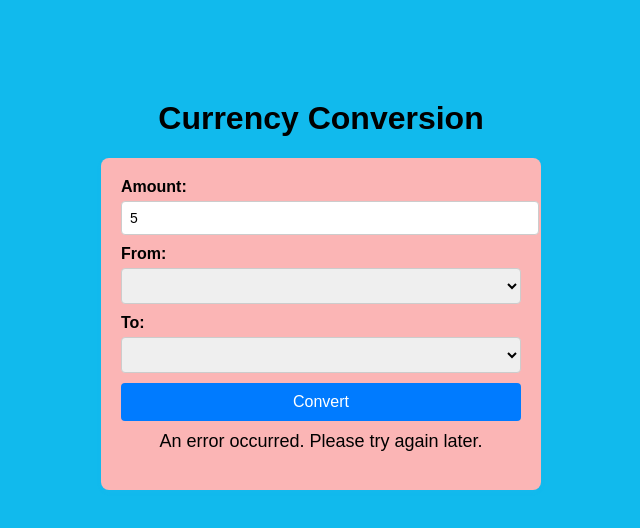
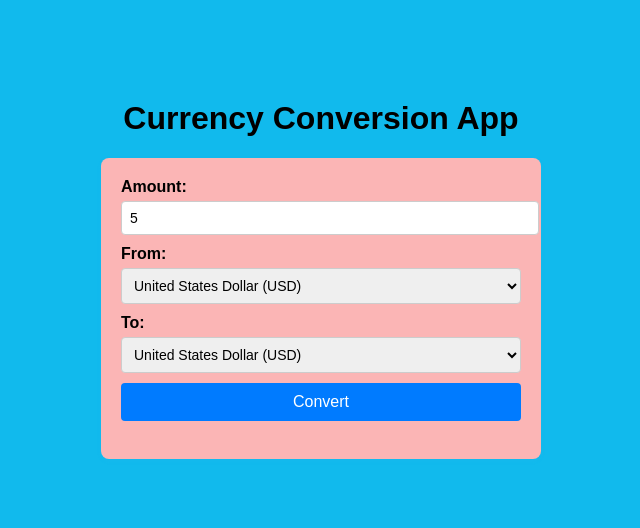
Before and after one commit to Ochan-LOKIDORMOI/alu_api_assign, a plain HTML site: page index.html in a window 1280 px wide. Both pictures are taken after typing "5" into the empty fields and a click on the button "Convert". Shown: the whole page, without its empty margins (319-959 px from the left). Drawn offline with Linux system fonts and the light colour scheme; no server answers.

Commit message:
Assignment

```diff
--- a/index.html
+++ b/index.html
@@ -7,19 +7,19 @@
     <title>Currency Conversion</title>
 </head>
 <body>
-    <h1>Currency Conversion</h1>
+    <h1>Currency Conversion App</h1>
     <div class="conversion-form">
         <label for="amount">Amount:</label>
         <input type="number" id="amount" placeholder="Enter amount">
 
         <label for="from">From:</label>
         <select id="from" class="currency-select">
-            <!--JavaScript -->
+            <!-- Options will be added using JavaScript -->
         </select>
 
         <label for="to">To:</label>
         <select id="to" class="currency-select">
-            <!--JavaScript -->
+            <!-- Options will be added using JavaScript -->
         </select>
 
         <button id="convertBtn">Convert</button>
--- a/script.js
+++ b/script.js
@@ -1,62 +1,51 @@
-document.addEventListener("DOMContentLoaded", () => {
-    const convertBtn = document.getElementById("convertBtn");
-    const resultElement = document.getElementById("result");
+document.addEventListener('DOMContentLoaded', () => {
+    const convertBtn = document.getElementById('convertBtn');
+    const resultElement = document.getElementById('result');
+    const fromSelect = document.getElementById('from');
+    const toSelect = document.getElementById('to');
+    const amountInput = document.getElementById('amount');
 
-    const currencyNames = {};
+    // "From" and "To" dropdowns with countries and their currencies
+    const countriesAndCurrencies = [
+        { code: 'USD', name: 'United States Dollar' },
+        { code: 'EUR', name: 'Euro' },
+        { code: 'GBP', name: 'British Pound Sterling' },
+        // more countries and currencies to be added....
+    ];
 
-    // Fetch currency data from REST Countries API
-    fetch("https://restcountries.com/v3.1/all")
-        .then(response => response.json())
-        .then(data => {
-            data.forEach(country => {
-                const currencies = country.currencies || {};
-                Object.keys(currencies).forEach(currencyCode => {
-                    const currencyName = currencies[currencyCode].name;
-                    currencyNames[currencyCode] = currencyName;
-                });
+    countriesAndCurrencies.forEach(country => {
+        const optionFrom = document.createElement('option');
+        optionFrom.value = country.code;
+        optionFrom.textContent = `${country.name} (${country.code})`;
+
+        const optionTo = document.createElement('option');
+        optionTo.value = country.code;
+        optionTo.textContent = `${country.name} (${country.code})`;
+
+        fromSelect.appendChild(optionFrom);
+        toSelect.appendChild(optionTo);
     });
 
-            //  'from' and 'to' dropdowns with currency options
-            populateDropdown("from", currencyNames);
-            populateDropdown("to", currencyNames);
-        })
-        .catch(error => {
-            console.error("Error fetching data:", error);
-        });
+    convertBtn.addEventListener('click', async () => {
+        const fromCurrency = fromSelect.value;
+        const toCurrency = toSelect.value;
+        const conversionAmount = amountInput.value;
 
-    //function to populate dropdown options
-    function populateDropdown(dropdownId, optionsMap) {
-        const dropdown = document.getElementById(dropdownId);
-        for (const code in optionsMap) {
-            const option = document.createElement("option");
-            option.value = code;
-            option.textContent = `${code} - ${optionsMap[code]}`;
-            dropdown.appendChild(option);
+        const url = 'https://currency-converter-by-api-ninjas.p.rapidapi.com/v1/convertcurrency?have=USD&want=EUR&amount=5000';
+        const options = {
+            method: 'GET',
+            headers: {
+                'X-RapidAPI-Key': 'dd13f9ffe9msh39c733169cb6fddp157467jsna2babf0a3187',
+                'X-RapidAPI-Host': 'currency-converter-by-api-ninjas.p.rapidapi.com'
             }
-    }
+        };
 
-    convertBtn.addEventListener("click", async () => {
-        const amount = parseFloat(document.getElementById("amount").value);
-        const fromCurrency = document.getElementById("from").value;
-        const toCurrency = document.getElementById("to").value;
-
-        // Fetch conversion data from your API
-        const conversionEndpoint = "https://rapidapi.com/apininjas/api/currency-converter-by-api-ninjas"; // Replace with the actual endpoint
         try {
-            const response = await fetch(conversionEndpoint);
-            const data = await response.json();
-
-            // Response contains the required properties
-            if (data.new_amount !== undefined && data.new_currency !== undefined) {
-                const convertedAmount = parseFloat(data.new_amount);
-                const resultText = `${amount} ${fromCurrency} is approximately ${convertedAmount.toFixed(5)} ${data.new_currency}`;
-                resultElement.textContent = resultText;
-            } else {
-                resultElement.textContent = "Conversion data is missing or incorrect. Please try again.";
-            }
+            const response = await fetch(url, options);
+            const result = await response.text();
+            console.log(result);
         } catch (error) {
-            console.error("Error fetching conversion data:", error);
-            resultElement.textContent = "An error occurred. Please try again later.";
+            console.error(error);
         }
   });
 });
```
Lines whose indentation alone changed are shown as unchanged.
